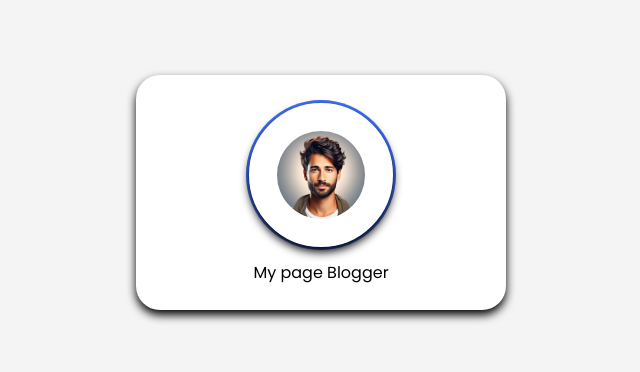
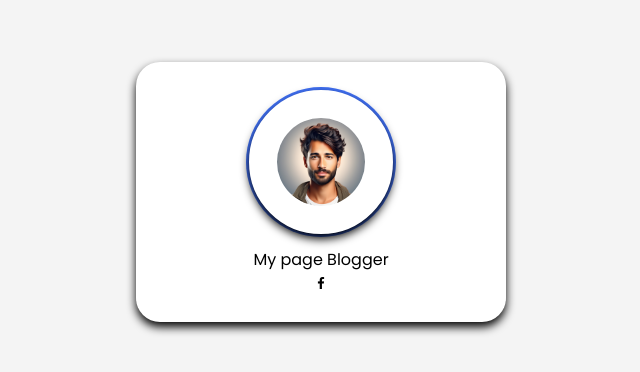
Before and after one commit to Shamhoxs/Html-Css-Projects, a plain HTML site: page Project1/index.html in a window 1280 px wide. Shown: the part 208-580 px from the top of the page, without its empty margins (319-959 px from the left). Drawn offline with nearby package versions, Linux system fonts and the light colour scheme.

Commit message:
Added icon

```diff
--- a/Project1/index.html
+++ b/Project1/index.html
@@ -18,6 +18,10 @@
         <span class="name">My page</span>
         <span class="job">Blogger</span>
     </div>
+    <div class="media_button">
+        <a href="" class="link"></a>
+        <i class='bx bxl-facebook'></i>
+    </div>
     </div>
 </body>
 </html>
```
